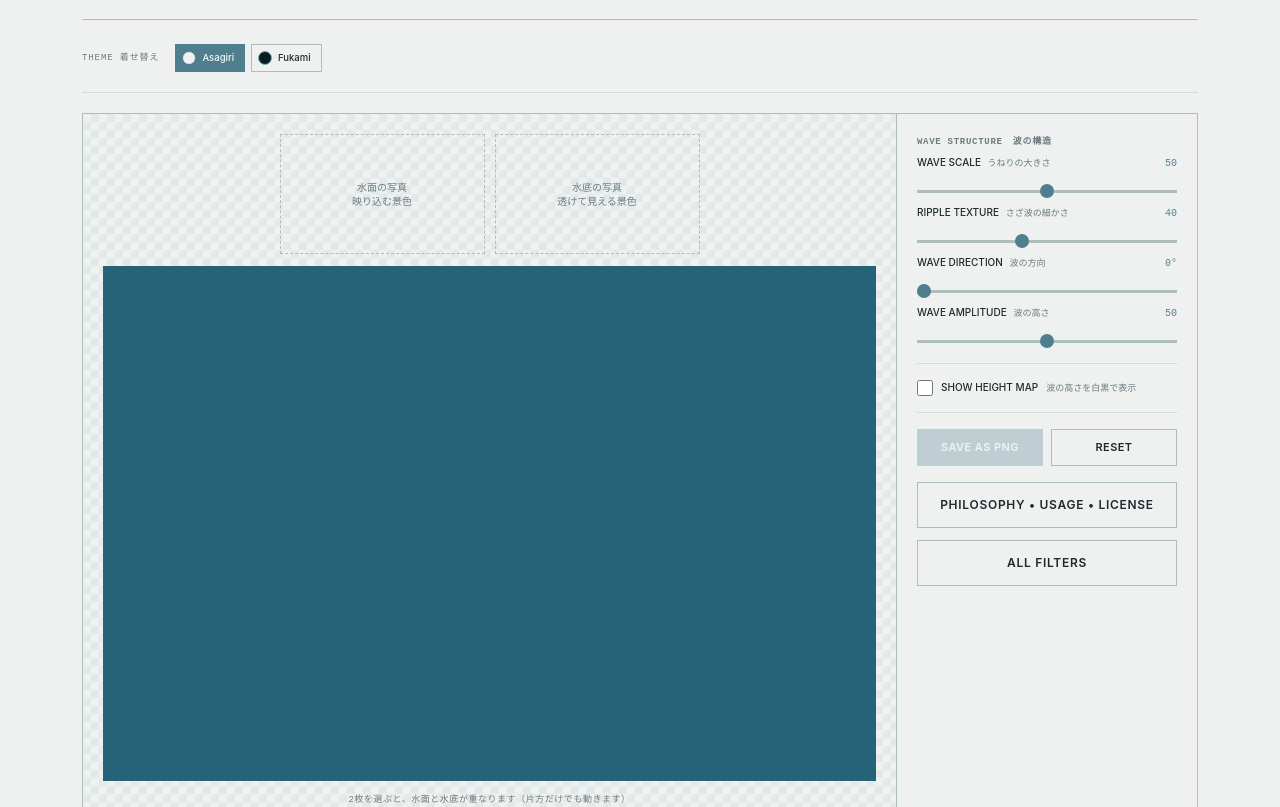
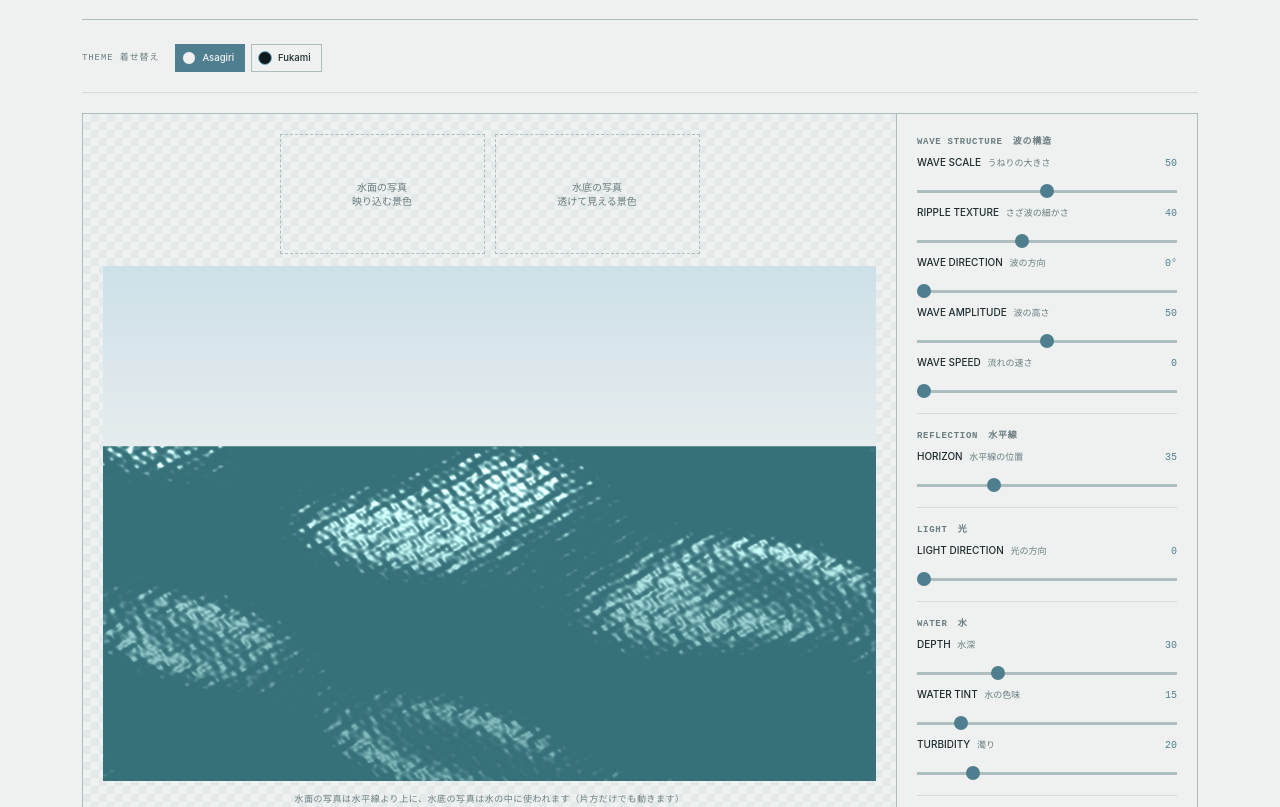
Before and after one commit to k-eis/Water-Surface, a plain HTML site: page index.html in a window 1280 px wide. Shown: the part 145-952 px from the top of the page. Drawn offline with Linux system fonts and the light colour scheme.

Commit message:
Add files via upload

```diff
--- a/index.html
+++ b/index.html
@@ -117,7 +117,7 @@ input[type=range]::-moz-range-thumb { width:14px; height:14px; border-radius:50%
         <div class="mini-drop" id="dropBelow"><span class="mini-label">水底の写真<br>透けて見える景色</span><input type="file" id="fileBelow" accept="image/*"></div>
       </div>
       <canvas id="outputCanvas" width="900" height="600"></canvas>
-      <div class="hint" id="canvasHint">2枚を選ぶと、水面と水底が重なります（片方だけでも動きます）</div>
+      <div class="hint" id="canvasHint">水面の写真は水平線より上に、水底の写真は水の中に使われます（片方だけでも動きます）</div>
     </div>
 
     <div class="controls">
@@ -135,6 +135,27 @@ input[type=range]::-moz-range-thumb { width:14px; height:14px; border-radius:50%
 
         <div class="ctrl-label"><span class="name">WAVE AMPLITUDE <span class="jp-small">波の高さ</span></span><span class="val" id="waveAmpVal">50</span></div>
         <input type="range" id="waveAmp" min="0" max="100" value="50">
+        <div class="ctrl-label"><span class="name">WAVE SPEED <span class="jp-small">流れの速さ</span></span><span class="val" id="waveSpeedVal">0</span></div>
+        <input type="range" id="waveSpeed" min="0" max="100" value="0">
+      </div>
+      <div class="ctrl-group">
+        <div class="ctrl-label"><span class="section-title">REFLECTION <span class="jp-small" style="font-family:var(--sans)">水平線</span></span></div>
+        <div class="ctrl-label"><span class="name">HORIZON <span class="jp-small">水平線の位置</span></span><span class="val" id="horizonVal">35</span></div>
+        <input type="range" id="horizon" min="15" max="85" value="35">
+      </div>
+      <div class="ctrl-group">
+        <div class="ctrl-label"><span class="section-title">LIGHT <span class="jp-small" style="font-family:var(--sans)">光</span></span></div>
+        <div class="ctrl-label"><span class="name">LIGHT DIRECTION <span class="jp-small">光の方向</span></span><span class="val" id="lightDirVal">0</span></div>
+        <input type="range" id="lightDir" min="0" max="359" value="0">
+      </div>
+      <div class="ctrl-group">
+        <div class="ctrl-label"><span class="section-title">WATER <span class="jp-small" style="font-family:var(--sans)">水</span></span></div>
+        <div class="ctrl-label"><span class="name">DEPTH <span class="jp-small">水深</span></span><span class="val" id="depthVal">30</span></div>
+        <input type="range" id="depth" min="0" max="100" value="30">
+        <div class="ctrl-label"><span class="name">WATER TINT <span class="jp-small">水の色味</span></span><span class="val" id="tintVal">15</span></div>
+        <input type="range" id="tint" min="0" max="100" value="15">
+        <div class="ctrl-label"><span class="name">TURBIDITY <span class="jp-small">濁り</span></span><span class="val" id="turbidityVal">20</span></div>
+        <input type="range" id="turbidity" min="0" max="100" value="20">
       </div>
 
       <div class="ctrl-group">
--- a/water-surface.js
+++ b/water-surface.js
@@ -1,16 +1,17 @@
-// ── Water Surface エンジン（k-eis DESIGN FILTER 008・ステージ1）
-// 水面の全ての効果は「波の高さマップ」から導かれる。ここではその土台である WAVE グループだけを作る。
-//   WAVE SCALE     : 重力波（風によるゆっくり大きなうねり）の波長
-//   RIPPLE TEXTURE : 毛細管波（表面張力による細かなさざ波）の量
-//   WAVE DIRECTION : 重力波の進行方向
-//   WAVE AMPLITUDE : 波の高さ（傾きの強さ）
-// 確認用に、写真を波の傾きでずらして見せる（屈折の最小版）＋高さマップの白黒表示を備える。
-
+// ── Water Surface エンジン（k-eis DESIGN FILTER 008・無料版 / Canvas 2D）
+// 全ての効果は「波の高さマップ」から導く。正弦波の重ね合わせなので傾きも解析的に求まり、位相を進めるだけで波が流れる。
+//   WAVE      : SCALE / RIPPLE / DIRECTION / AMPLITUDE / SPEED
+//   REFLECTION: HORIZON（水平線の位置。上は水面の写真そのまま、下は水で、映り込みは水平線で上下反転）
+//   LIGHT     : LIGHT DIRECTION（光源の方向。波の傾きがその向きを向いた所がきらめく）
+//   WATER     : DEPTH（吸収：赤から先に減る）/ TURBIDITY（濁り）/ WATER TINT（水自体の色味）
 const $ = (id) => document.getElementById(id);
 const cv = $('outputCanvas');
 const ctx = cv.getContext('2d', { willReadFrequently: true });
 const downloadBtn = $('downloadBtn');
-const sliders = ['waveScale', 'ripple', 'waveDir', 'waveAmp'].map($);
+
+const DEFAULTS = { waveScale: 50, ripple: 40, waveDir: 0, waveAmp: 50, waveSpeed: 0, horizon: 35, lightDir: 0, depth: 30, tint: 15, turbidity: 20 };
+const IDS = Object.keys(DEFAULTS);
+const UNIT = { waveDir: '°', lightDir: '°' };
 
 // ── THEME（body.theme-xxx クラス方式）
 const THEME_CLASS_MAP = { asagiri: null, fukami: 'theme-fukami' };
@@ -24,10 +25,9 @@ function applyTheme(key) {
 document.querySelectorAll('.theme-btn').forEach((b) => b.addEventListener('click', () => applyTheme(b.dataset.theme)));
 try { const t = localStorage.getItem('watersurface-theme'); if (t) applyTheme(t); } catch (e) {}
 
-// ── 2枚の写真：SURFACE（水面に映り込む）／BELOW（水底・透けて見える）。片方だけでも動く
+// ── 2枚の写真：SURFACE（水平線より上＝空／映り込み）・BELOW（水底）。片方だけでも動く
 const photos = { below: null, surf: null };
 const srcData = { below: null, surf: null };
-const WATER_BASE = [38, 98, 120];   // 水底の写真がないときの水の色（WATER TINT 実装までの仮値）
 
 function seeded(i, salt) { const x = Math.sin(i * 127.1 + salt * 311.7) * 43758.5453; return x - Math.floor(x); }
 
@@ -51,81 +51,117 @@ function setupCanvas() {
   srcData.surf = photos.surf ? coverData(photos.surf, w, h) : null;
 }
 
-// ── 波の合成：正弦波の重ね合わせ（解析的に傾きも求まる）
+// ── 波：重力波（方向がそろう5本）＋毛細管波（短くばらける6本）。流れは位相を進めて作る
+let tAcc = 0;
 function buildWaves(p) {
-  const waves = [];
-  const base = (p.waveDir - 90) * Math.PI / 180;
-  const lamG = 60 + p.waveScale / 100 * 340;          // 重力波の波長 60〜400px
-  for (let i = 0; i < 5; i++) {                        // 重力波：方向がそろう
-    const ang = base + (seeded(i, 1) - 0.5) * 1.2;
-    const lam = lamG * (0.7 + seeded(i, 2) * 0.7), k = 2 * Math.PI / lam;
-    const slope = 0.30;                                 // 各波の傾き（高さ = 傾き / k）
-    waves.push({ kx: Math.cos(ang) * k, ky: Math.sin(ang) * k, a: slope / k, ph: seeded(i, 3) * 6.283 });
-  }
-  const rip = p.ripple / 100;
-  for (let i = 0; i < 6; i++) {                        // 毛細管波：短く、方向はばらける
-    const ang = seeded(i, 4) * 6.283;
-    const lam = 9 + seeded(i, 5) * 16, k = 2 * Math.PI / lam;
-    waves.push({ kx: Math.cos(ang) * k, ky: Math.sin(ang) * k, a: (0.22 * rip) / k, ph: seeded(i, 6) * 6.283 });
-  }
+  const waves = [], base = (p.waveDir - 90) * Math.PI / 180;
+  const lamG = 60 + p.waveScale / 100 * 340, rip = p.ripple / 100;
+  const add = (ang, lam, slope, ph) => {
+    const k = 2 * Math.PI / lam;
+    waves.push({ kx: Math.cos(ang) * k, ky: Math.sin(ang) * k, a: slope / k, ph: ph - 12 * Math.sqrt(k) * tAcc }); // 短い波ほど速い
+  };
+  for (let i = 0; i < 5; i++) add(base + (seeded(i, 1) - 0.5) * 1.2, lamG * (0.7 + seeded(i, 2) * 0.7), 0.30, seeded(i, 3) * 6.283);
+  for (let i = 0; i < 6; i++) add(seeded(i, 4) * 6.283, 9 + seeded(i, 5) * 16, 0.22 * rip, seeded(i, 6) * 6.283);
   return waves;
 }
 
-function sample(d, w, h, x, y) {                       // 双一次補間
+function sample(d, w, h, x, y, T) {   // 双一次補間（結果をTへ書き込む）
   x = x < 0 ? 0 : x > w - 1 ? w - 1 : x; y = y < 0 ? 0 : y > h - 1 ? h - 1 : y;
-  const x0 = x | 0, y0 = y | 0, x1 = Math.min(w - 1, x0 + 1), y1 = Math.min(h - 1, y0 + 1);
+  const x0 = x | 0, y0 = y | 0, x1 = x0 + 1 < w ? x0 + 1 : x0, y1 = y0 + 1 < h ? y0 + 1 : y0;
   const fx = x - x0, fy = y - y0;
-  const i00 = (y0 * w + x0) * 4, i10 = (y0 * w + x1) * 4, i01 = (y1 * w + x0) * 4, i11 = (y1 * w + x1) * 4;
-  return [0, 1, 2].map((c) => (d[i00 + c] * (1 - fx) + d[i10 + c] * fx) * (1 - fy) + (d[i01 + c] * (1 - fx) + d[i11 + c] * fx) * fy);
+  const a = (y0 * w + x0) * 4, b = (y0 * w + x1) * 4, c = (y1 * w + x0) * 4, e = (y1 * w + x1) * 4;
+  for (let k = 0; k < 3; k++) T[k] = (d[a + k] * (1 - fx) + d[b + k] * fx) * (1 - fy) + (d[c + k] * (1 - fx) + d[e + k] * fx) * fy;
 }
 
-function render() {
+function hsl(h, s, l) {
+  const f = (n) => { const k = (n + h / 30) % 12, a = s * Math.min(l, 1 - l); return 255 * (l - a * Math.max(-1, Math.min(k - 3, 9 - k, 1))); };
+  return [f(0), f(8), f(4)];
+}
+
+let outBuf = null, offCv = null;
+function render(scale = 1) {
   const w = cv.width, h = cv.height;
-  const p = { waveScale: +$('waveScale').value, ripple: +$('ripple').value, waveDir: +$('waveDir').value, waveAmp: +$('waveAmp').value };
-  const waves = buildWaves(p);
+  const p = {}; IDS.forEach((id) => { p[id] = +$(id).value; });
+  const waves = buildWaves(p), nW = waves.length;
   const hMax = waves.reduce((s, v) => s + v.a, 0) || 1;
-  const disp = p.waveAmp / 100 * 48;                    // 傾き→ずれ(px)
+  const slopeK = 0.4 + p.waveAmp / 100 * 1.2;
+  const d = p.depth / 100, u = p.turbidity / 100 * 0.8;
+  const disp = p.waveAmp / 100 * 48 * (1 + d * 0.8);
+  const hy = Math.round(p.horizon / 100 * h);
+  const tc = hsl(215 - p.tint / 100 * 180, 0.5, 0.32);               // 青→青緑→緑→茶
+  const haze = tc.map((v) => v * 0.55 + 130);
+  const trans = [Math.exp(-d * 3.2), Math.exp(-d * 1.2), Math.exp(-d * 0.45)]; // 赤から先に吸収
+  const mixT = 1 - Math.exp(-d * 2.2);
+  const lr = (p.lightDir - 90) * Math.PI / 180;
+  let Hx = Math.cos(lr) * 0.82, Hy = Math.sin(lr) * 0.82, Hz = 1.57;   // 光(仰角35°)と視線の中間ベクトル
+  const hn = Math.hypot(Hx, Hy, Hz); Hx /= hn; Hy /= hn; Hz /= hn;
   const showHeight = $('showHeight').checked;
   const B = srcData.below, S = srcData.surf;
-  const out = ctx.createImageData(w, h);
-  const o = out.data;
 
-  for (let y = 0; y < h; y++) {
-    // フレネル：上（水平線側）ほど反射率が高く、手前（下）は約2%（反射と透過の混ざり具合は仮の固定カーブ）
-    const R = 0.02 + 0.98 * Math.pow(1 - y / h, 2.6);
-    for (let x = 0; x < w; x++) {
-      let hh = 0, gx = 0, gy = 0;
-      for (let n = 0; n < waves.length; n++) {
-        const v = waves[n], t = v.kx * x + v.ky * y + v.ph;
-        hh += v.a * Math.sin(t);
-        const c = v.a * Math.cos(t);
-        gx += c * v.kx; gy += c * v.ky;
+  const lw = Math.max(1, Math.round(w * scale)), lh = Math.max(1, Math.round(h * scale));
+  if (!outBuf || outBuf.width !== lw || outBuf.height !== lh) outBuf = ctx.createImageData(lw, lh);
+  const o = outBuf.data, T = [0, 0, 0];
+
+  for (let ly = 0; ly < lh; ly++) {
+    const y = ly / scale;
+    const water = y >= hy;
+    const R = water ? 0.02 + 0.98 * Math.pow(Math.max(0, 1 - (y - hy) / Math.max(1, h - hy)), 2.6) : 0;
+    for (let lx = 0; lx < lw; lx++) {
+      const x = lx / scale, i = (ly * lw + lx) * 4;
+      let r, g, b;
+      if (!water) {                                                    // 水平線より上：水面の写真そのまま（無ければ淡い空）
+        if (S && !showHeight) { sample(S.data, w, h, x, y, T); r = T[0]; g = T[1]; b = T[2]; }
+        else { const k = y / Math.max(1, hy); r = 205 + 25 * k; g = 224 + 12 * k; b = 232 + 6 * k; }
+        if (showHeight) r = g = b = 20;
+      } else {
+        let hh = 0, gx = 0, gy = 0;
+        for (let n = 0; n < nW; n++) {
+          const v = waves[n], t = v.kx * x + v.ky * y + v.ph;
+          hh += v.a * Math.sin(t);
+          const c = v.a * Math.cos(t); gx += c * v.kx; gy += c * v.ky;
+        }
+        if (showHeight) {
+          r = g = b = 127 + (hh / hMax) * 127 * (0.4 + p.waveAmp / 100 * 0.6) * 1.6;
+        } else {
+          if (B) { sample(B.data, w, h, x + gx * disp, y + gy * disp, T);   // 水底（屈折）→深さで吸収・水色へ
+            r = T[0] * trans[0] + tc[0] * mixT; g = T[1] * trans[1] + tc[1] * mixT; b = T[2] * trans[2] + tc[2] * mixT; }
+          else { const k = 1 - 0.45 * d; r = tc[0] * k; g = tc[1] * k; b = tc[2] * k; }
+          r = r * (1 - u) + haze[0] * u; g = g * (1 - u) + haze[1] * u; b = b * (1 - u) + haze[2] * u; // 濁り
+          if (S) { sample(S.data, w, h, x + gx * disp, 2 * hy - y + gy * disp, T);   // 映り込み（水平線で反転）
+            r = r * (1 - R) + T[0] * R; g = g * (1 - R) + T[1] * R; b = b * (1 - R) + T[2] * R; }
+          const nx = -gx * slopeK, ny = -gy * slopeK;                       // きらめき：法線が光の方向を向く所
+          const dt = (nx * Hx + ny * Hy + Hz) / Math.sqrt(nx * nx + ny * ny + 1);
+          if (dt > 0.8) { const sp = Math.pow(dt, 90) * (0.35 + R * 0.9) * 230 * (1 - u * 0.5); r += sp; g += sp * 0.96; b += sp * 0.88; }
+        }
       }
-      const i = (y * w + x) * 4;
-      if (showHeight) {
-        const g = 127 + (hh / hMax) * 127 * (0.4 + p.waveAmp / 100 * 0.6) * 1.6;
-        o[i] = o[i + 1] = o[i + 2] = g < 0 ? 0 : g > 255 ? 255 : g;
-      } else {
-        let c = B ? sample(B.data, w, h, x + gx * disp, y + gy * disp) : WATER_BASE;       // 水底（屈折でずれる）
-        if (S) {                                                                          // 水面（上下反転した映り込み）
-          const r = sample(S.data, w, h, x + gx * disp, (h - 1 - y) + gy * disp);
-          c = [c[0] * (1 - R) + r[0] * R, c[1] * (1 - R) + r[1] * R, c[2] * (1 - R) + r[2] * R];
-        }
-        o[i] = c[0]; o[i + 1] = c[1]; o[i + 2] = c[2];
-      }
-      o[i + 3] = 255;
+      o[i] = r; o[i + 1] = g; o[i + 2] = b; o[i + 3] = 255;
     }
   }
-  ctx.putImageData(out, 0, 0);
+  if (scale === 1) { ctx.putImageData(outBuf, 0, 0); return; }
+  if (!offCv) offCv = document.createElement('canvas');
+  offCv.width = lw; offCv.height = lh;
+  offCv.getContext('2d').putImageData(outBuf, 0, 0);
+  ctx.imageSmoothingEnabled = true;
+  ctx.drawImage(offCv, 0, 0, w, h);
 }
 
-let raf = 0;
-function requestRender() { cancelAnimationFrame(raf); raf = requestAnimationFrame(render); }
+// ── 再描画：SPEED=0は静止画（変更時のみ）、SPEED>0は動かす（動いている間は粗い解像度、止めたら高解像度）
+let raf = 0, anim = 0, lastT = 0;
+const speed = () => +$('waveSpeed').value;
+function requestRender() { if (anim) return; cancelAnimationFrame(raf); raf = requestAnimationFrame(() => render(1)); }
+function loop(now) {
+  tAcc += Math.min(0.05, (now - lastT) / 1000) * speed() / 100; lastT = now;
+  render(0.5);
+  anim = requestAnimationFrame(loop);
+}
+function updateMode() {
+  cancelAnimationFrame(anim); anim = 0;
+  if (speed() > 0) { lastT = performance.now(); anim = requestAnimationFrame(loop); } else render(1);
+}
 
-const labelOf = { waveScale: ['waveScaleVal', ''], ripple: ['rippleVal', ''], waveDir: ['waveDirVal', '°'], waveAmp: ['waveAmpVal', ''] };
-sliders.forEach((el) => el.addEventListener('input', () => {
-  $(labelOf[el.id][0]).textContent = el.value + labelOf[el.id][1];
-  requestRender();
+IDS.forEach((id) => $(id).addEventListener('input', () => {
+  $(id + 'Val').textContent = $(id).value + (UNIT[id] || '');
+  if (id === 'waveSpeed') updateMode(); else requestRender();
 }));
 $('showHeight').addEventListener('change', requestRender);
 
@@ -143,7 +179,7 @@ function wireDrop(dropId, fileId, key) {
         photos[key] = im;
         drop.classList.add('filled');
         drop.style.backgroundImage = `url(${ev.target.result})`;
-        setupCanvas(); render();
+        setupCanvas(); updateMode();
         downloadBtn.disabled = false;
       };
       im.src = ev.target.result;
@@ -154,10 +190,11 @@ function wireDrop(dropId, fileId, key) {
 wireDrop('dropSurf', 'fileSurf', 'surf');
 wireDrop('dropBelow', 'fileBelow', 'below');
 
-// ── 保存（iOSは長押し保存オーバーレイ）
+// ── 保存（動いている間はその瞬間のコマを高解像度で。iOSは長押し保存オーバーレイ）
 function isIOS() { return /iPad|iPhone|iPod/.test(navigator.userAgent) && !window.MSStream; }
 downloadBtn.addEventListener('click', () => {
   if (!photos.below && !photos.surf) return;
+  render(1);
   const dataUrl = cv.toDataURL('image/png');
   if (isIOS()) {
     $('saveOverlayImg').src = dataUrl;
@@ -171,15 +208,14 @@ $('saveOverlayClose').addEventListener('click', () => { $('saveOverlay').style.d
 
 // ── RESET：パラメータを初期値へ、画像もクリア（シリーズ共通仕様）
 $('resetBtn').addEventListener('click', () => {
-  $('waveScale').value = 50; $('ripple').value = 40; $('waveDir').value = 0; $('waveAmp').value = 50;
+  IDS.forEach((id) => { $(id).value = DEFAULTS[id]; $(id + 'Val').textContent = DEFAULTS[id] + (UNIT[id] || ''); });
   $('showHeight').checked = false;
-  sliders.forEach((el) => el.dispatchEvent(new Event('input')));
-  photos.below = photos.surf = null;
+  photos.below = photos.surf = null; tAcc = 0;
   ['dropSurf', 'dropBelow'].forEach((id) => { $(id).classList.remove('filled'); $(id).style.backgroundImage = ''; });
   $('fileSurf').value = ''; $('fileBelow').value = '';
   downloadBtn.disabled = true;
-  setupCanvas(); render();
+  setupCanvas(); updateMode();
 });
 
 setupCanvas();
-render();
+updateMode();
```
